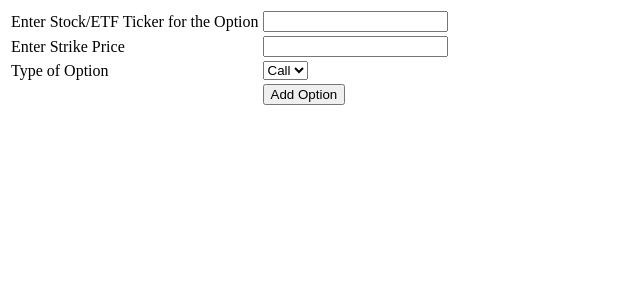
After one commit to vmantri959/Flask-Project, a Flask app: page /add_option in a window 1280 px wide. The commit adds this page. Shown: the top 300 px of the page, without its empty margins (0-640 px from the left). Run offline with Flask 2, Linux system fonts and the light colour scheme.

Commit message:
Added options form

```diff
--- a/main.py
+++ b/main.py
@@ -7,8 +7,8 @@ app = Flask(__name__)
 app.config['SQLALCHEMY_DATABASE_URI'] = 'sqlite:///site.db'
 app.config['SQLALCHEMY_TRACK_MODIFICATIONS'] = False
 
+db = SQLAlchemy(app)
 
-db = SQLAlchemy(app)
 #Global constants
 name_of_stocks = []
 prices = []
@@ -22,13 +22,18 @@ statuses = []
 class Stock(db.Model):
     name = db.Column(db.String, primary_key = True)
     price = db.Column(db.Float, nullable = False)
-    asset = db.Column(db.String, nullable = False)
-    quantity = db.Column(db.String) #For stocks
-    cost = db.Column(db.String)     #For stocks
-    current_market_value = db.Column(db.String) #For stocks
-    profit_or_loss = db.Column(db.Float) #For stocks
-    status = db.Column(db.String)   #For options
+    quantity = db.Column(db.String, nullable = False)
+    asset_type = db.Column(db.String, nullable = False)
+    cost = db.Column(db.String, nullable = False)
+    current_market_value = db.Column(db.String, nullable = False)
+    profit_or_loss = db.Column(db.Float, nullable = False)
 
+class Option(db.Model):
+    name = db.Column(db.String, primary_key = True)
+    strike_price = db.Column(db.Float, nullable = False)
+    current_price = db.Column(db.Float, nullable = False)
+    status = db.Column(db.String, nullable = False)
+    type_of_option = db.Column(db.String, nullable = False)
 
 def add_updated_stock_list():
     stocks = Stock.query.all()
@@ -39,16 +44,14 @@ def add_updated_stock_list():
     costs.clear()
     current_market_values.clear()
     profit_or_losses.clear()
-    statuses.clear()
     for stock in stocks:
         name_of_stocks.append(stock.name)
         prices.append(stock.price)
-        assets.append(stock.asset)
+        assets.append(stock.asset_type)
         quantities.append(stock.quantity)
         costs.append(stock.cost)
         current_market_values.append(stock.current_market_value)
         profit_or_losses.append(stock.profit_or_loss)
-        statuses.append('-')
 
 @app.route('/')
 def main_page():
@@ -66,11 +69,15 @@ def main_page():
             print(e)
             print('Failed to update stock')
     add_updated_stock_list()
-    return render_template('main_page.html', name_of_stocks = name_of_stocks, prices = prices, assets = assets, quantities = quantities, costs = costs, current_market_values = current_market_values, profit_or_losses = profit_or_losses, statuses = statuses)
+    return render_template('main_page.html', name_of_stocks = name_of_stocks, prices = prices, assets = assets, quantities = quantities, costs = costs, current_market_values = current_market_values, profit_or_losses = profit_or_losses)
 
 @app.route('/add_stock')
 def add_stock_page():
     return render_template('add_stock.html')
+
+@app.route('/add_option')
+def add_option_page():
+    return render_template('add_option.html')
 
 @app.route('/remove_stock')
 def remove_stock_page():
@@ -82,16 +89,16 @@ def add_stock_show_main_page():
     if request.method == 'POST':
         stock_name = request.form['stock_name']
         quantity = int(request.form['quantity'])
-        stock_bought_at_this_price = int(request.form['stock_bought_at_this_price'])
+        stock_bought_at_this_price = float(request.form['stock_bought_at_this_price'])
         stock_info = requests.get('https://api.tdameritrade.com/v1/marketdata/' + stock_name + '/quotes?apikey=BECNZHSKXG7K2GNI4FKBG13KBXXQBGJR')
         if stock_info.text != '{}':
             stock_info = json.loads(stock_info.text)
             bid_price = stock_info[stock_name]['bidPrice']
             ask_price = stock_info[stock_name]['askPrice']
-            asset = 'Equity'
+            asset_type = stock_info[stock_name]['assetType']
             price = round((bid_price + ask_price) / 2, 2)
 
-            new_stock = Stock(name = stock_name, price = price, asset = asset, quantity = quantity, cost = round(quantity * stock_bought_at_this_price, 2), current_market_value = price * quantity, profit_or_loss = round(quantity * (price - stock_bought_at_this_price), 2))
+            new_stock = Stock(name = stock_name, price = price, quantity = quantity, cost = round(quantity * stock_bought_at_this_price, 2), current_market_value = price * quantity, profit_or_loss = round(quantity * (price - stock_bought_at_this_price), 2), asset_type = asset_type)
             try:
                 db.session.add(new_stock)
                 db.session.commit()
@@ -102,18 +109,26 @@ def add_stock_show_main_page():
         else:
             print('Stock could not be added')
     add_updated_stock_list()
-    return render_template('main_page.html', name_of_stocks = name_of_stocks, prices = prices, assets = assets, quantities = quantities, costs = costs, current_market_values = current_market_values, profit_or_losses = profit_or_losses, statuses = statuses)
+    return render_template('main_page.html', name_of_stocks = name_of_stocks, prices = prices, assets = assets, quantities = quantities, costs = costs, current_market_values = current_market_values, profit_or_losses = profit_or_losses)
 
-@app.route('/delete_stock_show_main_page', methods=['POST'])
+@app.route('/add_option_show_main_page', methods=['POST', 'GET'])
+def add_option_show_main_page():
+    if request.method == 'POST':
+        underlying = request.form['underlying']
+        strike_price = request.form['strike_price']
+        type_of_option = request.form['type_of_option']
+
+@app.route('/delete_stock_show_main_page', methods=['POST', 'GET'])
 def delete_stock_show_main_page():
-    deleted_stock_name = request.form['deleted_stock']
-    stock_to_delete = Stock.query.filter_by(name = deleted_stock_name).first()
-    try:
-        db.session.delete(stock_to_delete)
-        db.session.commit()
-    except Exception as e:
-        db.session.rollback()
-        print(e)
-        print('Failed to delete stock')
+    if request.method == 'POST':
+        deleted_stock_name = request.form['deleted_stock']
+        stock_to_delete = Stock.query.filter_by(name = deleted_stock_name).first()
+        try:
+            db.session.delete(stock_to_delete)
+            db.session.commit()
+        except Exception as e:
+            db.session.rollback()
+            print(e)
+            print('Failed to delete stock')
     add_updated_stock_list()
-    return render_template('main_page.html', name_of_stocks = name_of_stocks, prices = prices, assets = assets, quantities = quantities, costs = costs, current_market_values = current_market_values, profit_or_losses = profit_or_losses, statuses = statuses)
+    return render_template('main_page.html', name_of_stocks = name_of_stocks, prices = prices, assets = assets, quantities = quantities, costs = costs, current_market_values = current_market_values, profit_or_losses = profit_or_losses)
--- /dev/null
+++ b/templates/add_option.html
@@ -0,0 +1,40 @@
+<html>
+	<form action = "/add_option_show_main_page", method = "post">
+		<table>
+			<tr>
+				<td>
+					Enter Stock/ETF Ticker for the Option
+				</td>
+				<td>
+					<input type = "text" name = "underlying">
+				</td>
+			</tr>
+			<tr>
+				<td>
+					Enter Strike Price
+				</td>
+				<td>
+					<input type = "text" name = "strike_price">
+				</td>
+			</tr>
+			<tr>
+				<td>
+					Type of Option
+				</td>
+				<td>
+					<select name = "type_of_option">
+						<option value = "Call"> Call </option>
+						<option value = "Put"> Put </option>
+					</select>
+
+				</td>
+			</tr>
+			<tr>
+				<td>
+				</td>
+				<td>
+					<input type = "submit" value = "Add Option" >
+				</td>
+			</tr>
+	</form>
+</html>
```
Also changed, not shown: templates/main_page.html (+0 -7 lines), site.db.
